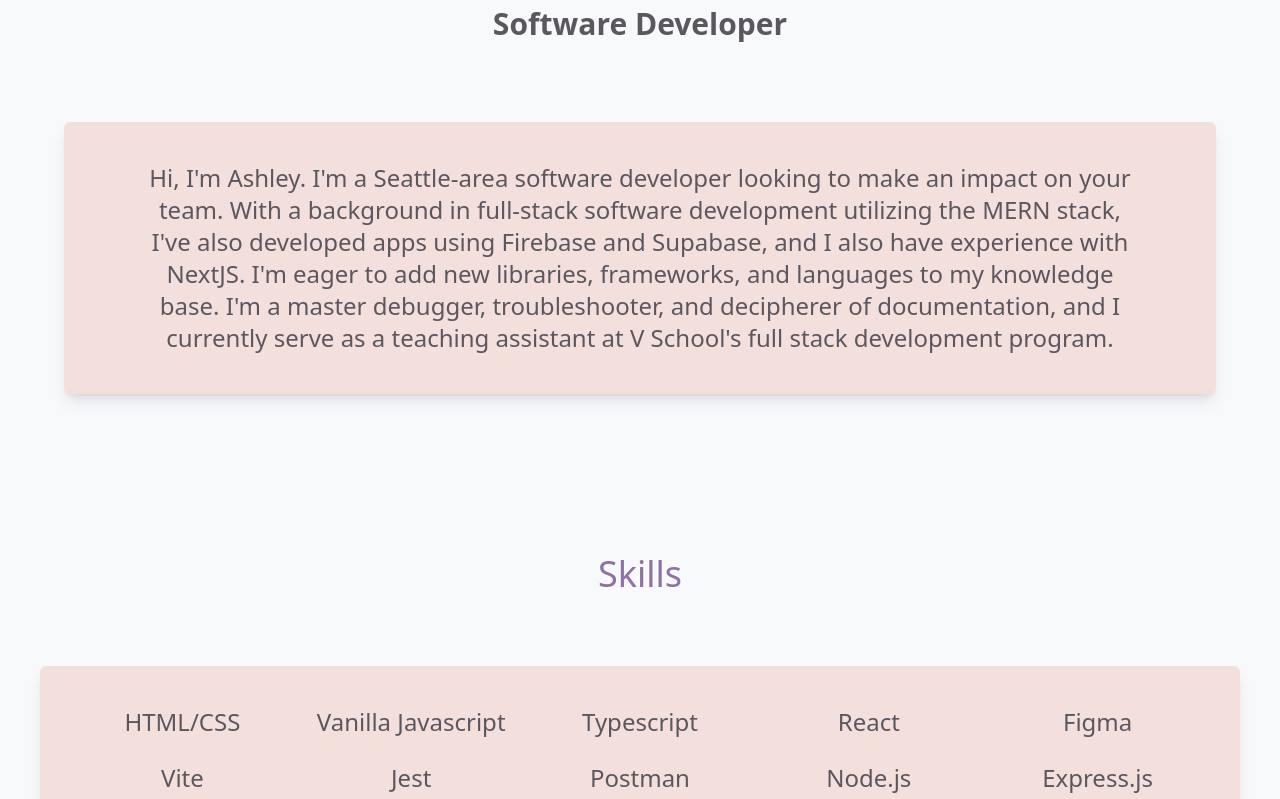
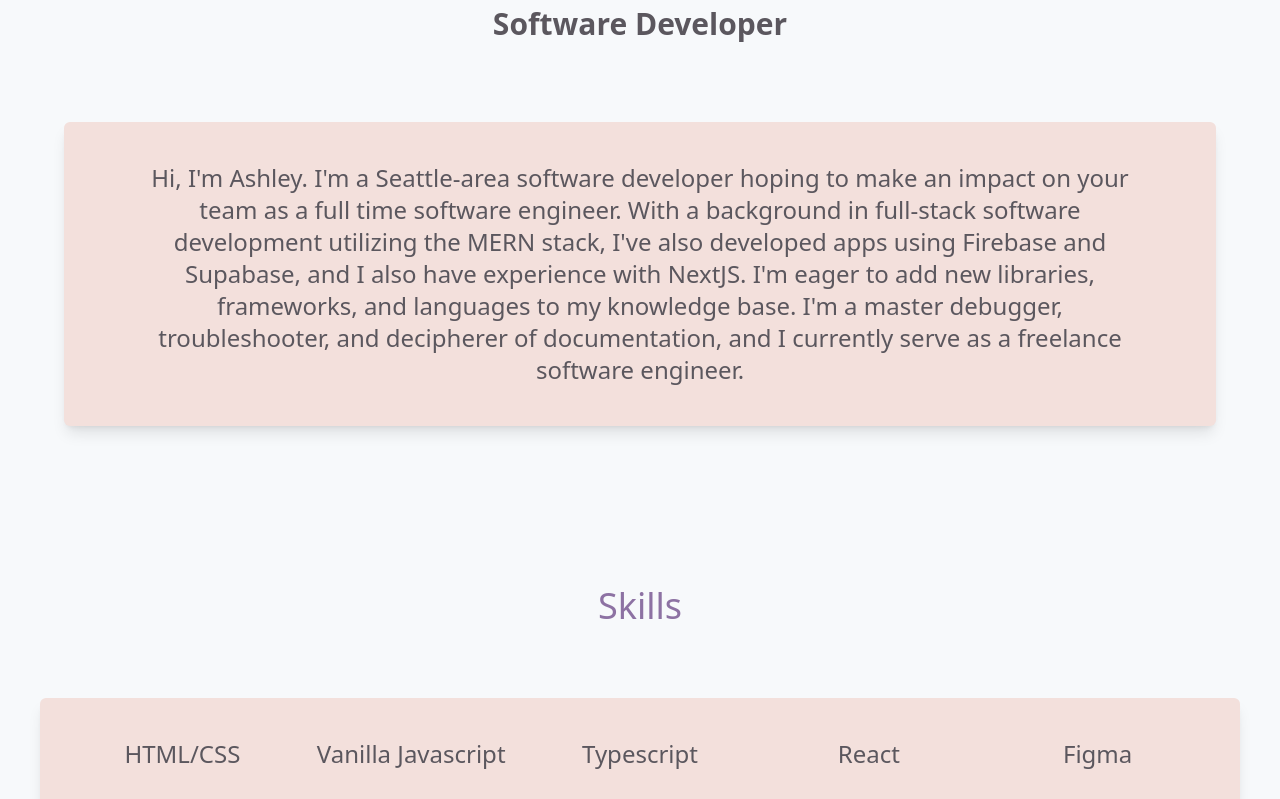
Before and after one commit to ashleymckellar/tailwind-portfolio, a React (Vite) app: page / in a window 1280 px wide. Shown: the part 660-1459 px from the top of the page. Built offline with nearby package versions, Linux system fonts and the light colour scheme.

Commit message:
updated hot sauce site and summary

```diff
--- a/src/components/Projects.jsx
+++ b/src/components/Projects.jsx
@@ -1,6 +1,7 @@
 import SidhuFarmsimg from '../assets/SidhuFarmsimg.png';
 import DJBentley from '../assets/djbentleyv2.png';
 import HotSauce from '../assets/HotSauceWorld.png';
+import HotSauce2 from '../assets/hotsauceworldsignin.png'
 
 const Projects = () => {
     return (
@@ -56,7 +57,7 @@ const Projects = () => {
                 <article className="flex flex-col items-center justify-center w-full max-w-2xl bg-white py-10 rounded-md shadow-lg bg-rosy m-4 p-6 md:m-10 md:p-10">
                     <a href="https://hotsauce-world.com">
                         <img
-                            src={HotSauce}
+                            src={HotSauce2}
                             alt=""
                             className="mx-auto w-full h-80 object-cover md:w-150"
                         />
--- a/src/components/Summary.jsx
+++ b/src/components/Summary.jsx
@@ -3,14 +3,13 @@ const Summary = () => {
         <div id="about" className="flex justify-center px-4 sm:px-6 lg:px-15 ">
             <p className="mb-20 text-2xl sm:text-2xl text-dark-grey text-center w-full max-w-7xl bg-white py-6 sm:py-10 rounded-md shadow-lg bg-rosy mx-4 sm:mx-6 lg:mx-10 px-20">
                 Hi, I'm Ashley. I'm a Seattle-area software developer
-                looking to make an impact on your team. With a background in
+                hoping to make an impact on your team as a full time software engineer. With a background in
                 full-stack software development utilizing the MERN stack, I've
                 also developed apps using Firebase and Supabase, and I also have
                 experience with NextJS. I'm eager to add new libraries,
                 frameworks, and languages to my knowledge base. I'm a master
                 debugger, troubleshooter, and decipherer of documentation, and I
-                currently serve as a teaching assistant at V School's full stack
-                development program.
+                currently serve as a freelance software engineer.
             </p>
         </div>
     );
```
Also changed, not shown: src/assets/hotsauceworldsignin.png (added).
